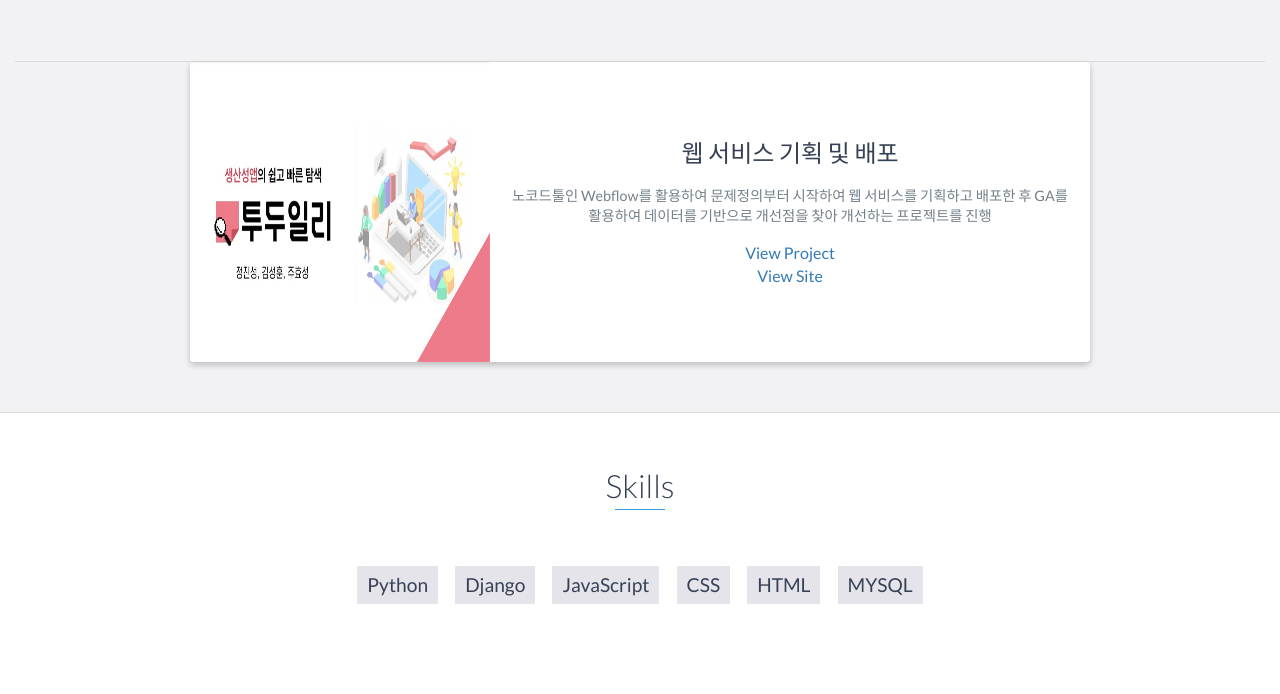
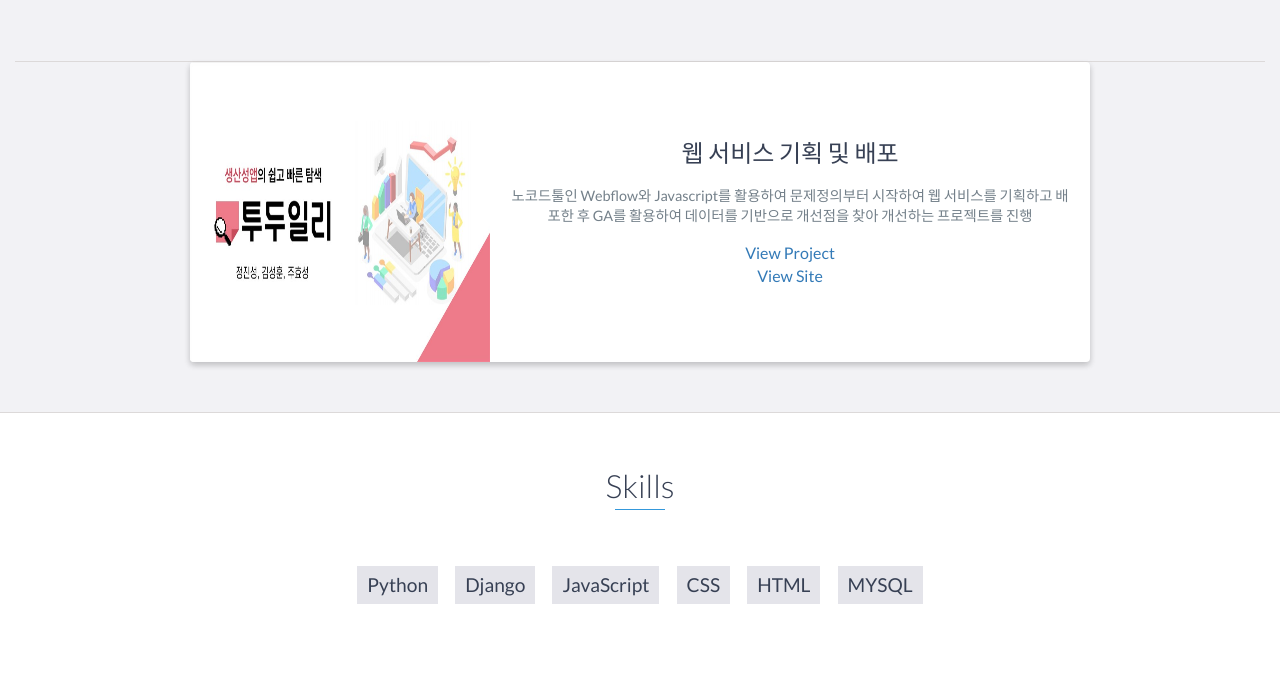
Before and after one commit to joohyosung/Joo.github.io, a website: page index.html in a window 1280 px wide. Shown: the part 4072-4766 px from the top of the page. Drawn offline with nearby package versions, Linux system fonts and the light colour scheme.

Commit message:
Update index.html

```diff
--- a/index.html
+++ b/index.html
@@ -245,8 +245,8 @@
             <div class="project-info">
               <h3>웹 서비스 기획 및 배포</h3>
               <p>
-                노코드툴인 Webflow를 활용하여 문제정의부터 시작하여 웹 서비스를 기획하고 배포한 후
-                GA를 활용하여 데이터를 기반으로 개선점을 찾아 개선하는 프로젝트를 진행
+                노코드툴인 Webflow와 Javascript를 활용하여 문제정의부터 시작하여 웹 서비스를 기획하고
+                배포한 후 GA를 활용하여 데이터를 기반으로 개선점을 찾아 개선하는 프로젝트를 진행
               </p>
               <a href="project_template/투두일리 최종발표_231024_153818.pdf" download="투두일리 최종발표_231024_153818.pdf">View Project</a><br>
               <a href="https://todoily.webflow.io/">View Site</a>
```
